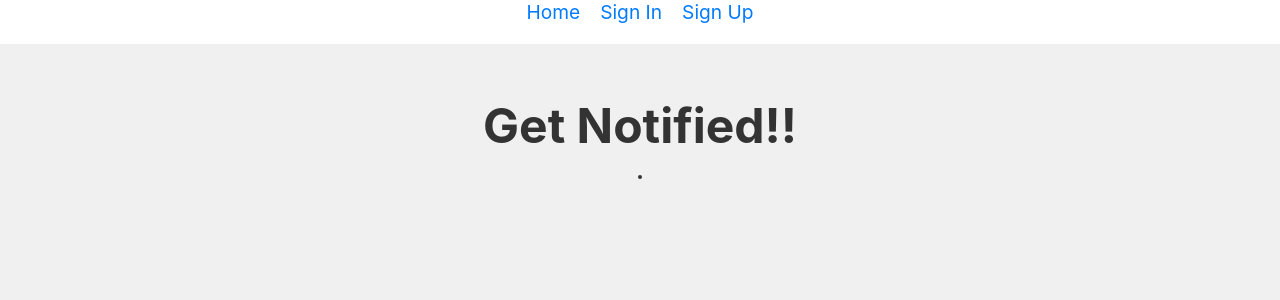
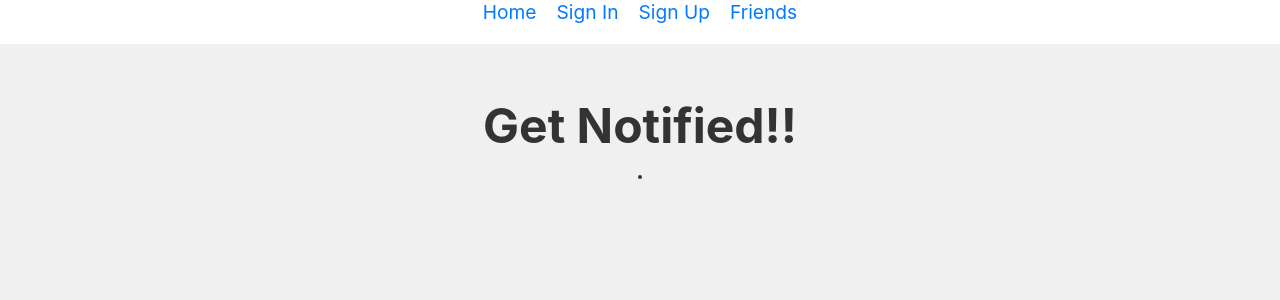
Before and after one commit to 60eokk/find-my-app, a React (Create React App) app: page / in a window 1280 px wide. Shown: the top 300 px of the page. Built offline with nearby package versions, Linux system fonts and the light colour scheme; no server answers.

Commit message:
add friends.js into app.js

```diff
--- a/src/App.js
+++ b/src/App.js
@@ -3,6 +3,7 @@ import { BrowserRouter as Router, Routes, Route, Link } from 'react-router-dom';
 import MainPage from './MainPage';
 import SignInPage from './Signin';
 import SignUpPage from './Signup';
+import Friends from './friends';
 import './App.css';
 
 
@@ -18,6 +19,7 @@ const App = () => {
           <Link to="/" style={styles.link}>Home</Link>
           <Link to="/signin" style={styles.link}>Sign In</Link>
           <Link to="/signup" style={styles.link}>Sign Up</Link>
+          <Link to="/friends" style={styles.link}> Friends</Link>
         </nav>
 
         {/* Routes for Sign In and Sign Up pages */}
@@ -25,6 +27,7 @@ const App = () => {
           <Route path="/" element={<MainPage/>}/>
           <Route path="/signin" element={<SignInPage />} />
           <Route path="/signup" element={<SignUpPage />} />
+          <Route path='/friends' element={<Friends />} />
         </Routes>
       </div>
     </Router>
```
